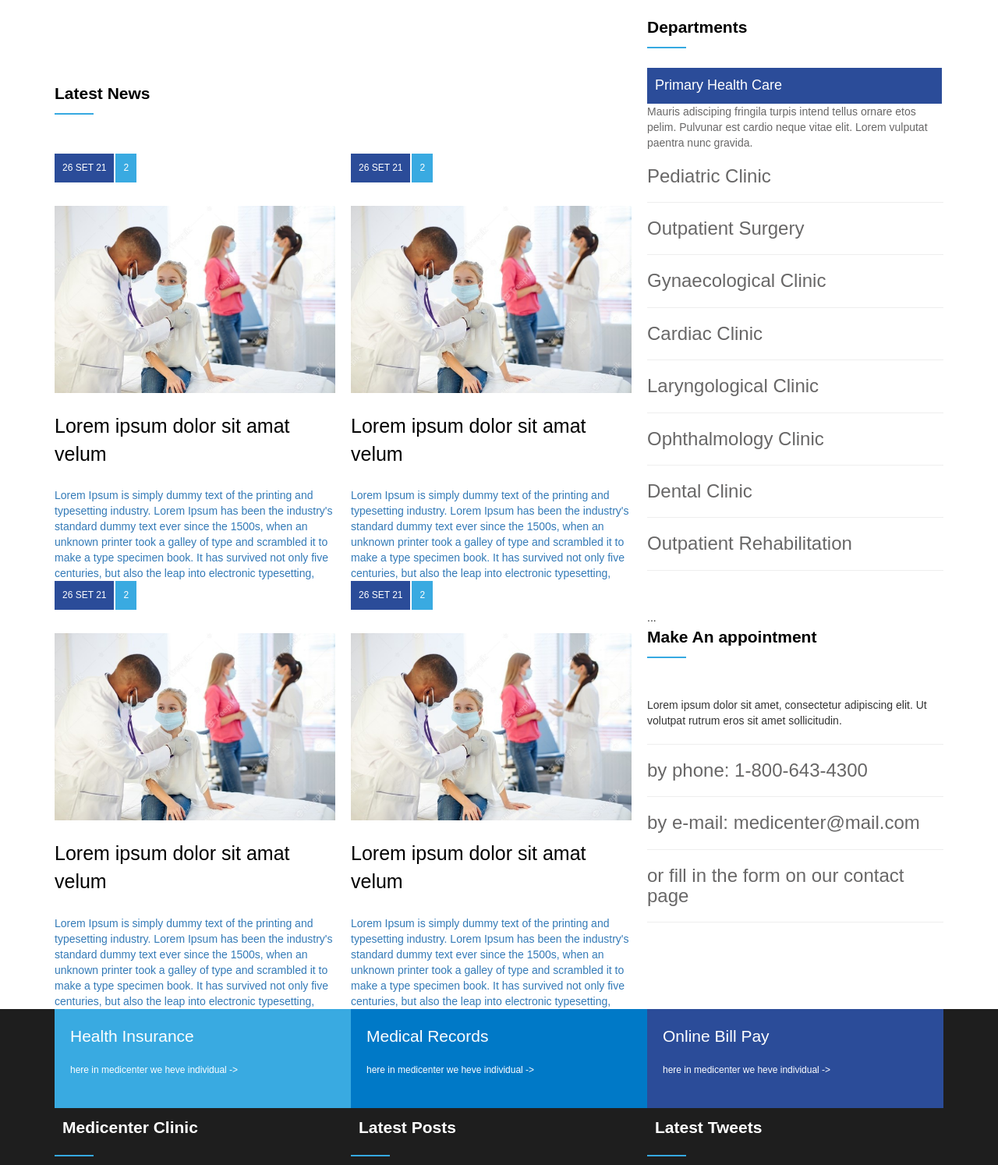
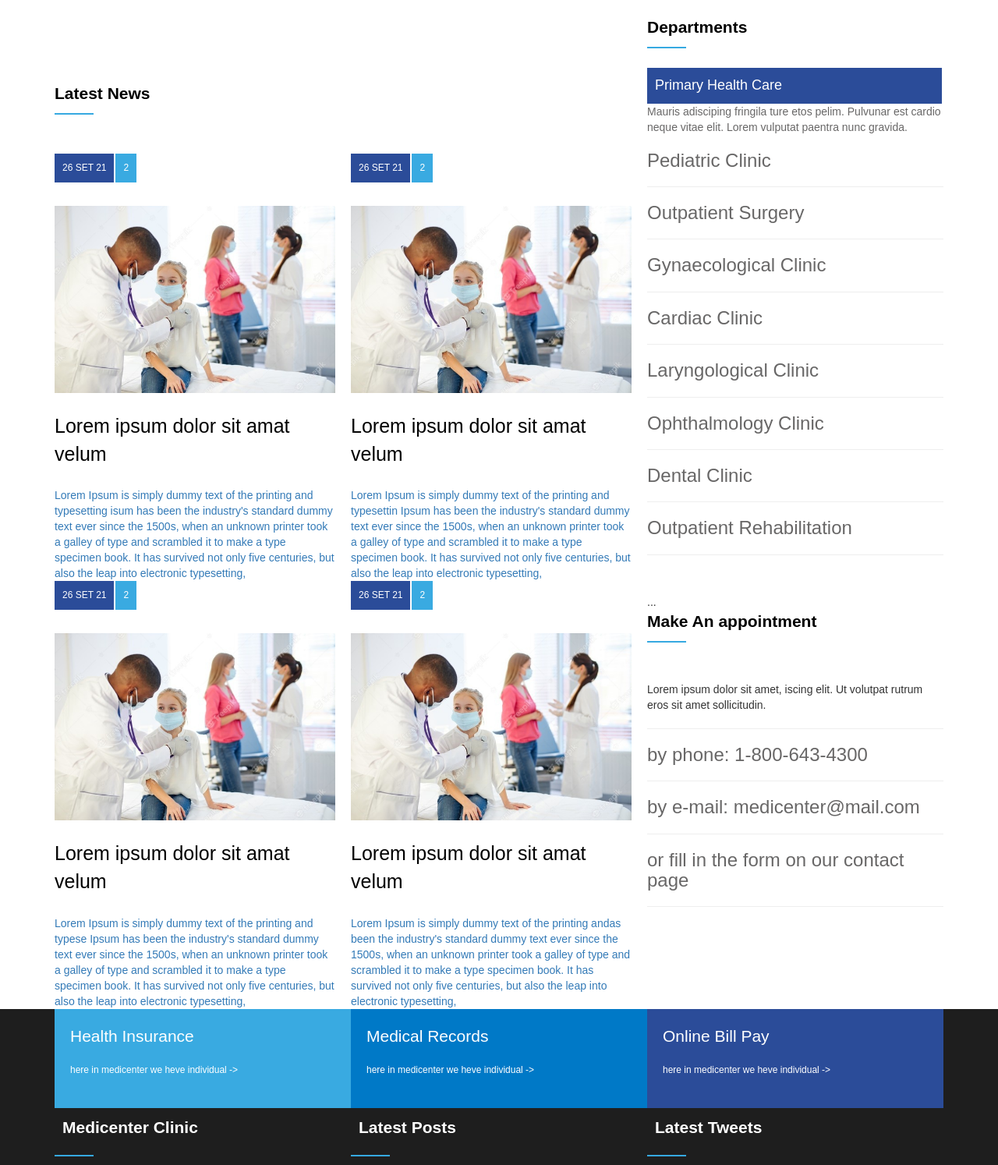
Before and after one commit to marciovdasilva/ProjetoClinicaProntoSocorro, a plain HTML site: page index.html in a window 1280 px wide. Shown: the part 800-2294 px from the top of the page at 78% size. Drawn offline with nearby package versions, Linux system fonts and the light colour scheme.

Commit message:
Alterações no projeto de css+html

```diff
--- a/index.html
+++ b/index.html
@@ -72,11 +72,11 @@
                 <div class="banner3">
                     <div class="banner_title">Opening Hours</div>
 
-                    <div class="banner_desc">Monday - Fraday  8.00 - 17.00</div>
+                    <div class="banner_desc">Monday - Fraday   8.00 - 17.00</div>
 
-                    <div class="banner_desc">Saturday         9.30 - 17.30</div>
+                    <div class="banner_desc">Saturday          9.30 - 17.30</div>
 
-                    <div class="banner_desc">Saturday         8.30 - 15.00</div>
+                    <div class="banner_desc">Saturday          8.30 - 15.00</div>
 
 
                 </div>
@@ -105,7 +105,7 @@
                                     Lorem ipsum dolor sit amat velum
                                 </div>
                                 <div class="news_resume">
-                                    Lorem Ipsum is simply dummy text of the printing and typesetting industry. Lorem Ipsum has been the industry's standard dummy text ever since the 1500s, when an unknown printer took a galley of type and scrambled it to make a type specimen book. It has survived not only five centuries, but also the leap into electronic typesetting,
+                                    Lorem Ipsum is simply dummy text of the printing and typesetting isum has been the industry's standard dummy text ever since the 1500s, when an unknown printer took a galley of type and scrambled it to make a type specimen book. It has survived not only five centuries, but also the leap into electronic typesetting,
                                 </div>
                             </a>
                         </article>
@@ -122,7 +122,7 @@
                                     Lorem ipsum dolor sit amat velum
                                 </div>
                                 <div class="news_resume">
-                                    Lorem Ipsum is simply dummy text of the printing and typesetting industry. Lorem Ipsum has been the industry's standard dummy text ever since the 1500s, when an unknown printer took a galley of type and scrambled it to make a type specimen book. It has survived not only five centuries, but also the leap into electronic typesetting,
+                                    Lorem Ipsum is simply dummy text of the printing and typesettin Ipsum has been the industry's standard dummy text ever since the 1500s, when an unknown printer took a galley of type and scrambled it to make a type specimen book. It has survived not only five centuries, but also the leap into electronic typesetting,
                                 </div>
                             </a>
                         </article>
@@ -139,7 +139,7 @@
                                     Lorem ipsum dolor sit amat velum
                                 </div>
                                 <div class="news_resume">
-                                    Lorem Ipsum is simply dummy text of the printing and typesetting industry. Lorem Ipsum has been the industry's standard dummy text ever since the 1500s, when an unknown printer took a galley of type and scrambled it to make a type specimen book. It has survived not only five centuries, but also the leap into electronic typesetting,
+                                    Lorem Ipsum is simply dummy text of the printing and typese Ipsum has been the industry's standard dummy text ever since the 1500s, when an unknown printer took a galley of type and scrambled it to make a type specimen book. It has survived not only five centuries, but also the leap into electronic typesetting,
                                 </div>
                             </a>
                         </article>
@@ -156,7 +156,7 @@
                                     Lorem ipsum dolor sit amat velum
                                 </div>
                                 <div class="news_resume">
-                                    Lorem Ipsum is simply dummy text of the printing and typesetting industry. Lorem Ipsum has been the industry's standard dummy text ever since the 1500s, when an unknown printer took a galley of type and scrambled it to make a type specimen book. It has survived not only five centuries, but also the leap into electronic typesetting,
+                                    Lorem Ipsum is simply dummy text of the printing andas been the industry's standard dummy text ever since the 1500s, when an unknown printer took a galley of type and scrambled it to make a type specimen book. It has survived not only five centuries, but also the leap into electronic typesetting,
                                 </div>
                             </a>
                         </article>
@@ -178,7 +178,7 @@
                                         <div class="cl">
                                             <div class="item_ct cl">
                                                 <p>
-                                                    Mauris adisciping fringila turpis intend tellus ornare etos pelim. Pulvunar est cardio neque vitae elit. Lorem vulputat paentra nunc gravida.
+                                                    Mauris adisciping fringila ture etos pelim. Pulvunar est cardio neque vitae elit. Lorem vulputat paentra nunc gravida.
                                                 </p>
                                             </div>
                                         </div>
@@ -285,7 +285,7 @@
                         <div class="widget_title_bar"> </div>
                     </div>
                     <div class="widget_body">
-                        Lorem ipsum dolor sit amet, consectetur adipiscing elit. Ut volutpat rutrum eros sit amet sollicitudin.
+                        Lorem ipsum dolor sit amet, iscing elit. Ut volutpat rutrum eros sit amet sollicitudin.
                     </div>
                     <hr>
                     <div class="cont">
```
